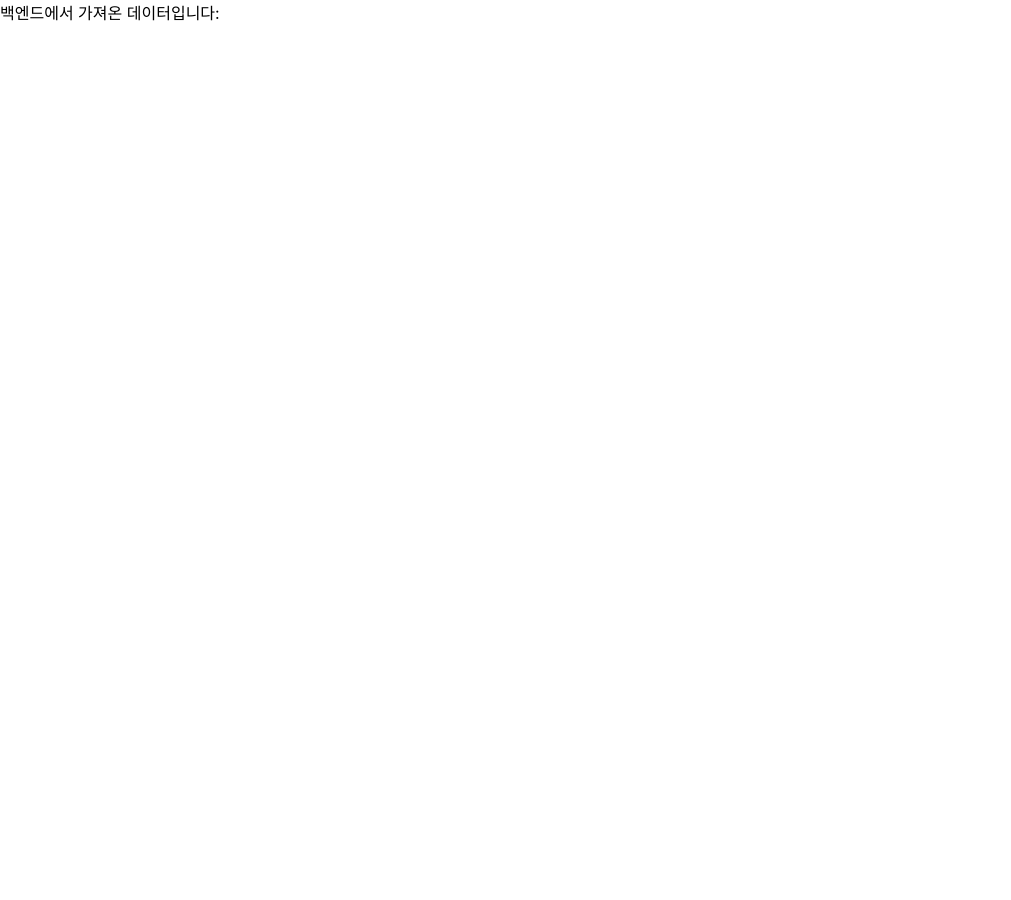
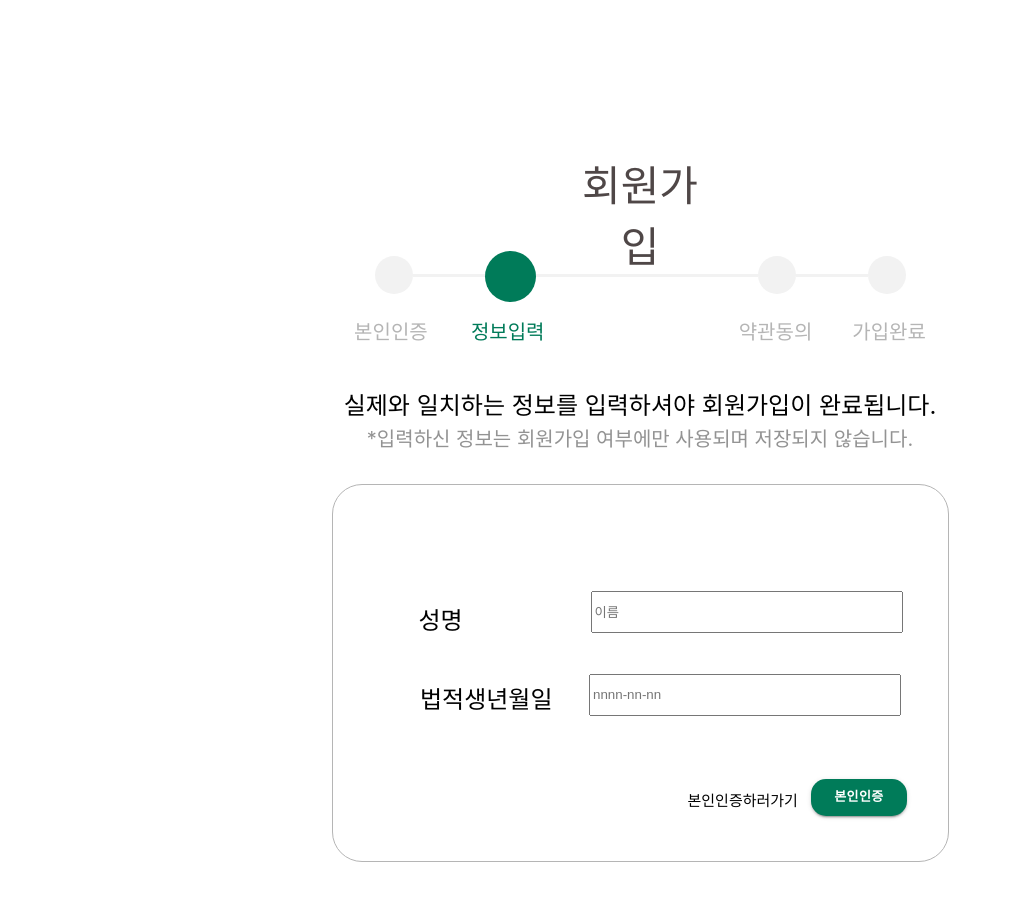
Before and after one commit to In3ight/frontend, a React (Create React App) app: page /selfAuth in a window 1280 px wide. Shown: the top 900 px of the page, without its empty margins (0-1011 px from the left). Before the commit the page ends 800 px from the top, so only its background shows below. Built offline with nearby package versions, Linux system fonts and the light colour scheme; no server answers.

Commit message:
feat: 본인인증 페이지

```diff
--- a/package.json
+++ b/package.json
@@ -17,7 +17,9 @@
     "react-dom": "^18.2.0",
     "react-i18next": "^12.2.0",
     "react-responsive": "^9.0.2",
+    "react-router-dom": "^6.11.1",
     "react-scripts": "5.0.1",
+    "styled-components": "^6.0.0-rc.1",
     "web-vitals": "^2.1.4"
   },
   "scripts": {
--- a/src/App.js
+++ b/src/App.js
@@ -1,20 +1,38 @@
 import './App.css';
 import React, {useEffect, useState} from 'react';
+import { BrowserRouter, Routes, Route } from "react-router-dom";
 import axios from 'axios';
+import SelfAuth from "./Page/SignUp/SelfAuth";
+import InputInfo from "./Page/SignUp/InputInfo";
+import MemberAgree from "./Page/SignUp/MemberAgree";
+import MemberSuccess from "./Page/SignUp/MemberSuccess";
+
 
 function App() {
   const [hello, setHello] = useState('')
 
-   useEffect(() => {
-       axios.get('http://localhost:8080/api/hello')
-       .then(response => setHello(response.data))
-       .catch(error => console.log(error))
-   }, []);
+//    useEffect(() => {
+//        axios.get('http://localhost:8080/api/hello')
+//        .then(response => setHello(response.data))
+//        .catch(error => console.log(error))
+//    }, []);
 
    return (
-       <div>
-           백엔드에서 가져온 데이터입니다: {hello}
-       </div>
+    <div className="App">
+    <BrowserRouter>
+      <Routes>
+        {/* <Route path="/oauth/kakao/callback" element={<Auth />}></Route>
+        <Route path="/profile" element={<Profile />}></Route>
+        <Route path="/findPw" element={<FindPw />}></Route> */}
+
+        <Route path="/selfAuth" element={<SelfAuth/>}></Route>
+        <Route path="/inputInfo" element={<InputInfo/>}></Route>
+        <Route path="/memberAgree" element={<MemberAgree/>}></Route>
+        <Route path="/memberSuccess" element={<MemberSuccess/>}></Route>
+
+      </Routes>
+    </BrowserRouter>
+  </div>
    );
 }
 
--- /dev/null
+++ b/src/Page/SignUp/SelfAuth.js
@@ -0,0 +1,254 @@
+import styled from "styled-components";
+import Button from '@mui/material/Button';
+
+const Div = styled.div`
+  display: flex;
+  justify-content: center;
+  width: 100%;
+`;
+const Center = styled.div`
+  display: flex;
+  flex-direction: column;
+  justify-content: center;
+  align-items: center;
+`;
+
+//페이지 종류
+const Title1 = styled.div`
+  font-size: 42px;
+  font-weight: semiBold;
+  color: #4F4747;
+
+  margin-top: 152px;
+  width: 146px;
+  height: 68px;
+`;
+
+//네비게이션 바
+const NavDiv = styled(Div)`
+    height: 65px;
+    margin-top: 31px;
+`;
+
+const Hr = styled.div`
+    width: 72px;
+    border-top: 3px solid #F2F2F2;
+    margin-top: 23px;
+`;
+
+const Hrmid = styled(Hr)`
+    width: 222px;
+    border-top: 3px solid #F2F2F2;
+    margin-top: 23px;
+`;
+
+const ActiveCircle=styled.div`
+    border-radius: 50px;
+    height: 51px;
+    width: 51px;
+    background-color: #007B59;
+    justify-content: column;
+`;
+
+const Circle=styled(ActiveCircle)`
+    border-radius: 50px;
+    height: 38px;
+    width: 38px;
+    margin-top: 5px;
+    background-color: #F2F2F2;
+`;
+
+const SubDiv = styled(Div)`
+  height: 50px;
+  align-items: row;
+`;
+
+const SubText = styled.div`
+    display: flex;
+    flex-direction: column;
+
+    color: #B5B5B5;
+    font-size: 20px;
+    font-weight: regular;
+`;
+
+const ActivesubText = styled(SubText)`
+    width: 80px;
+    height: 35px;
+
+    color: #007B59;
+    font-size: 20px;
+    font-weight: regular;
+`;
+
+// 주의 문구
+const Title2 = styled.div`
+  width: 100%;
+  display: flex;
+  justify-content: space-around;
+  flex-direction: column;
+  align-items: center;
+  height: 68px;
+  margin-top: 19px;
+}
+
+  & > div {
+    display: flex;
+    align-items: center;
+    margin-bottom: 21px;
+
+    font-weight: regular;
+    font-size: 24px;
+    font-color: #1D1D1D;
+    }
+`;
+
+const Box = styled.div`
+  width: 615px;
+  height: 376px;
+  display: flex;
+  justify-content: center;
+  margin-top: 31px;
+  margin-bottom: 196px;
+  border-radius: 30px;
+  border: 1px solid #b5b5b5;
+  font-size: 15px;
+`;
+
+const Content = styled.div`
+  display: flex;
+  flex-direction: column;
+  align-items: center;
+  }
+`;
+
+const Div1 = styled.div`
+  display: flex;
+  flex-direction: row;
+  justify-content: space-between;
+
+& > p {
+    margin-left: 41px;
+    margin-top: 116px;
+    display: flex;
+    font-weight: regular;
+    font-size: 24px;
+    font-color: #1D1D1D;
+    width: 60px;
+  }
+
+  & > input {
+    margin-top: 106px;
+    margin-left: 112px;
+    width: 304px;
+    height: 36px;
+    display: flex;
+    flex-direction: row;
+    justify-content: center;
+`;
+const Div2 = styled.div`
+  display: flex;
+  flex-direction: row;
+  justify-content: space-between;
+  height: 60px;
+
+  & > p {
+    margin-left: 41px;
+    margin-top: 20px;
+    display: flex;
+    font-weight: regular;
+    font-size: 24px;
+    font-color: #1D1D1D;
+    width: 147px;
+    height:68px;
+  }
+
+  & > input {
+    margin-top: 13.5px;
+    margin-left: 22px;
+    width: 304px;
+    height: 36px;
+    display: flex;
+    flex-direction: col;
+    justify-content: center;
+  }
+`;
+
+const Div3 = styled.div`
+  display: flex;
+  flex-direction: row;
+  margin-left: 325px;
+  margin-top: 49px;
+  width: 230px;
+  height: 68px;
+
+  & > p {
+    margin-top: 20px;
+    //margin-left: 200px;
+    display: flex;
+    font-weight: regular;
+    font-size: 15px;
+    font-color: #1D1D1D;
+  }
+
+  & > button {
+    display: flex;
+    margin-top: 10px;
+    margin-left: 13px;
+
+    font-size: 13px;
+    font-weight: bold;
+    border-radius: 15px;
+    background-color: #007B59;
+  }
+`;
+
+const SelfAuth = () => {
+  return (
+    <Div>
+      <Center>
+        <Title1>회원가입</Title1>
+
+        <NavDiv>
+            <Circle></Circle>
+            <Hr/>
+            <ActiveCircle></ActiveCircle>
+            <Hrmid/>
+            <Circle></Circle>
+            <Hr/>
+            <Circle></Circle>
+        </NavDiv>
+
+        <SubDiv>
+            <SubText>본인인증</SubText>
+            <ActivesubText style={{marginLeft:'40px',marginRight:'111px'}}>정보입력</ActivesubText>
+            <SubText style={{marginLeft:'80px'}}>약관동의</SubText>
+            <SubText style={{marginLeft:'40px'}}>가입완료</SubText>
+        </SubDiv>
+
+        <Title2>
+          <div style={{fontSize:'24px'}}>실제와 일치하는 정보를 입력하셔야 회원가입이 완료됩니다.</div>
+          <div style={{fontSize:'20px', color:'#939393'}}>*입력하신 정보는 회원가입 여부에만 사용되며 저장되지 않습니다.</div>
+        </Title2>
+
+        <Box>
+          <Content>
+              <Div1 >
+               <p>성명</p>
+               <input placeholder="이름"></input>
+              </Div1>
+              <Div2 >
+                <p>법적생년월일</p>
+                <input placeholder="nnnn-nn-nn"></input>
+              </Div2>
+              <Div3 >
+                <p>본인인증하러가기</p>
+                <Button variant="contained" style={{width:"96px", height:"37px", backgroundColor:'#007B59'}}>본인인증</Button>
+              </Div3>
+          </Content>
+        </Box>
+      </Center>
+    </Div>
+  );
+};
+export default SelfAuth;
```
Also changed, not shown: 1 other file (tests, documents, lock files or other folders).
